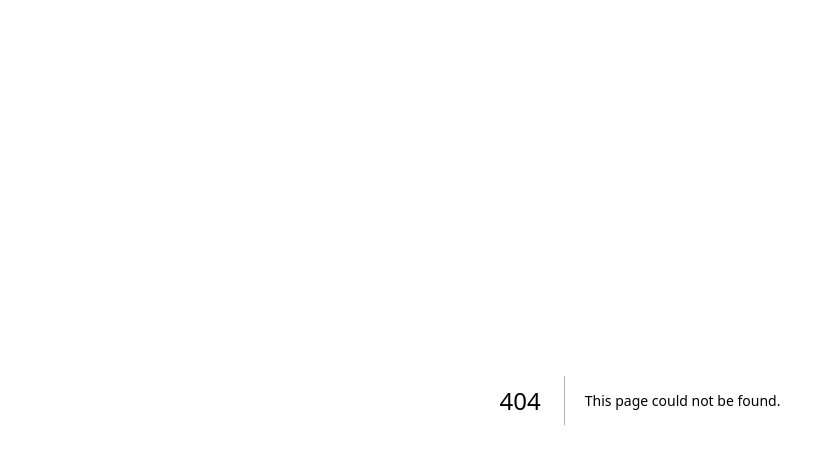
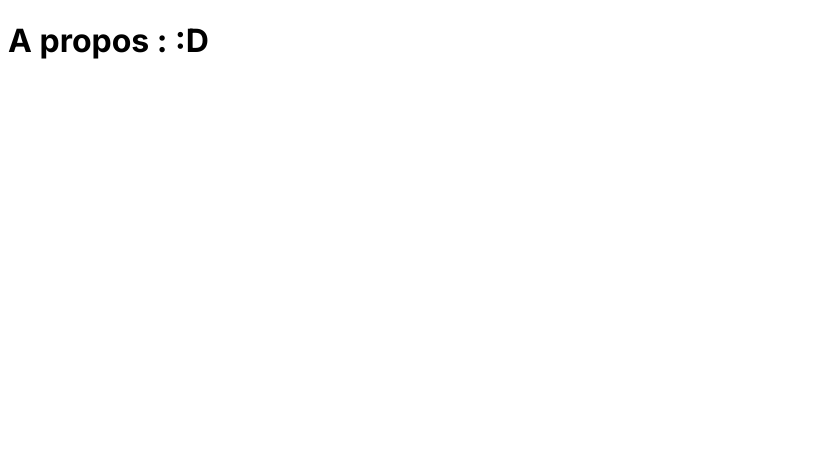
Before and after one commit to Khousto/doods, a Next.js app: page /a-propos in a window 1280 px wide. Before the commit this address had no page. Shown: the top 464 px of the page, without its empty margins (0-835 px from the left). Built offline with nearby package versions, Linux system fonts and the light colour scheme.

Commit message:
First steps

```diff
--- /dev/null
+++ b/src/app/a-propos/page.tsx
@@ -0,0 +1,9 @@
+import type { Metadata } from "next";
+
+export const metadata: Metadata = {
+  title: "A Propos",
+};
+
+export default function AboutPage() {
+  return <h1>A propos : :D</h1>;
+}
--- a/src/app/layout.tsx
+++ b/src/app/layout.tsx
@@ -5,7 +5,7 @@ import { Inter } from "next/font/google";
 const inter = Inter({ subsets: ["latin"] });
 
 export const metadata: Metadata = {
-  title: "Doods",
+  title: { default: "Doods", template: "%s | Doods" },
   description: "For my Doods!",
 };
 
```
Also changed, not shown: src/app/not-found.tsx (added, +9 -0 lines).
